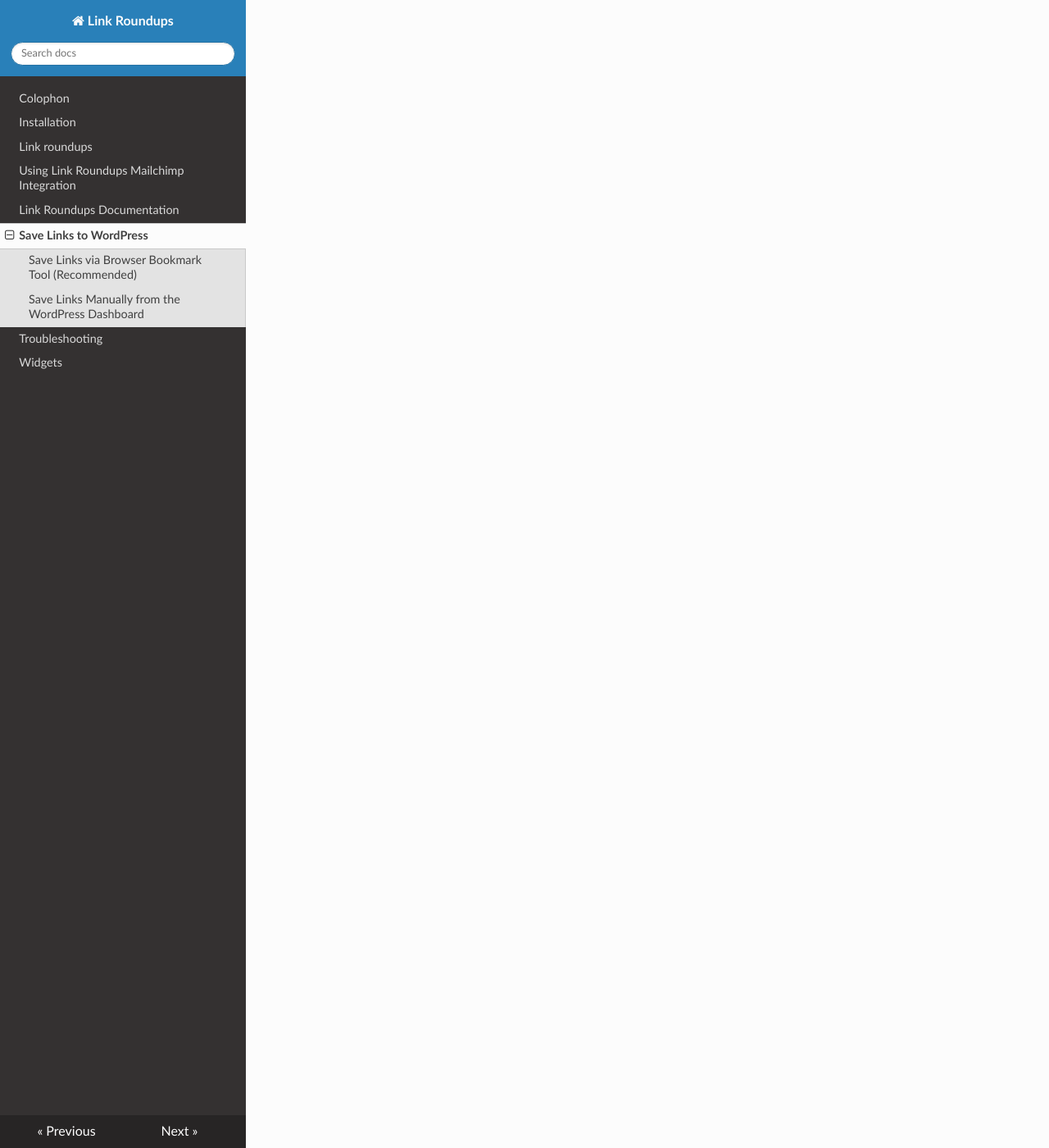
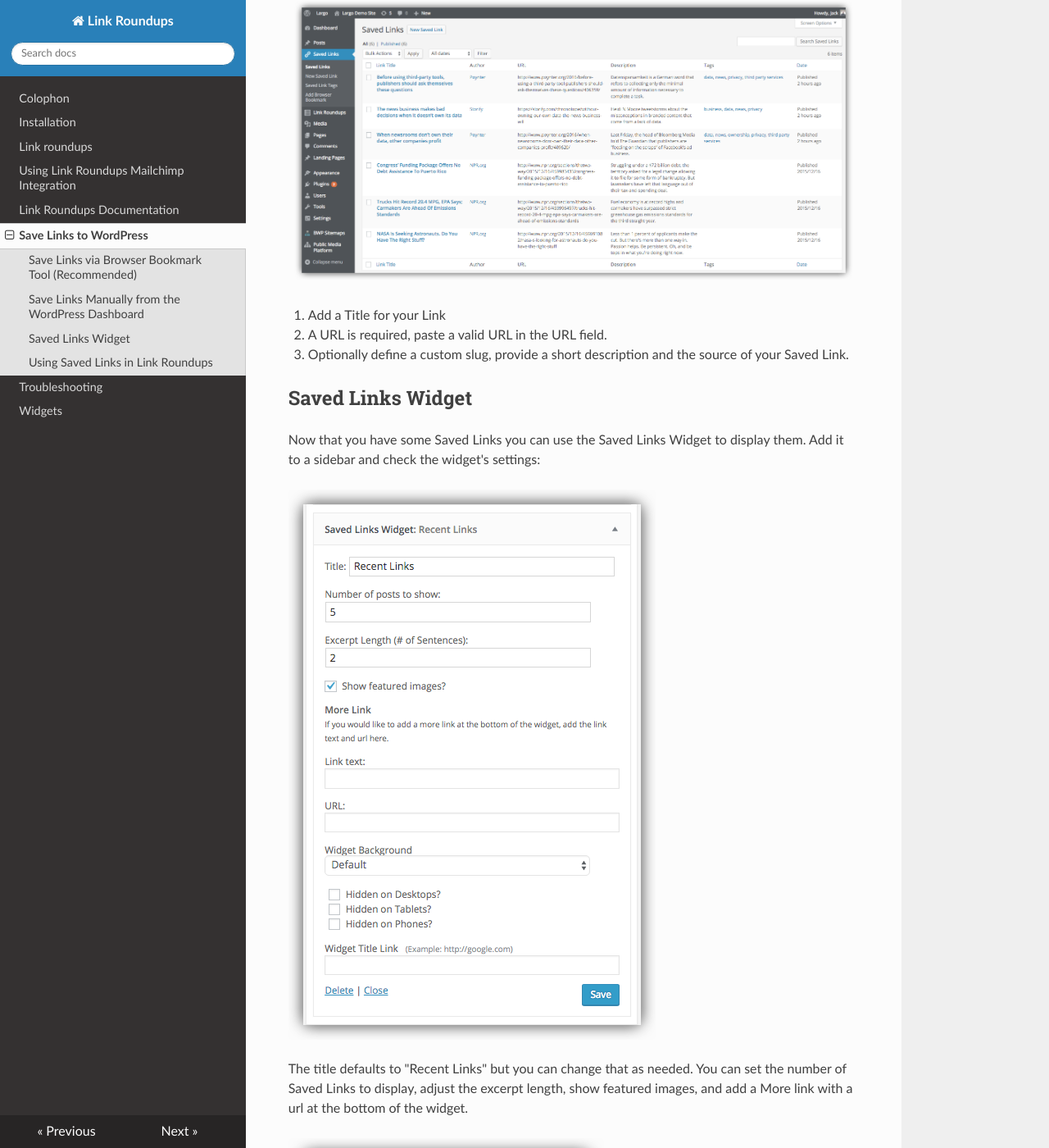
Before and after one commit to INN/link-roundups, an MkDocs documentation site: the page built from docs/saved-links.md, in a window 1280 px wide and 1400 px high, scrolled down 2335 px. Shown: the whole window at 82% size. Built offline with MkDocs 1.6.1, drawn with Linux system fonts in a browser that asks for light colours; nearby versions of some CDN libraries; some of the changed text lies outside the part shown.

Commit message:
revamp page and add missing screenshots

```diff
--- a/docs/saved-links.md
+++ b/docs/saved-links.md
@@ -5,20 +5,41 @@ Once you've [installed and activated the plugin](installation.md), you should se
 ## Save Links via Browser Bookmark Tool (Recommended)
 
 1. Under Saved Links, navigate to Add Browser Bookmark (Save to Site)
+
+![installing Save to Site bookmarklet in WordPress](img/save-to-site-bookmarklet-page.png)
+
 2. Install by dragging on to the bookmark bar of your preferred web browser.
+
+![Save to Site bookmarklet installed in a browser toolbar](img/save-to-site-bookmarklet-in-browser.png)
+
 3. Test by finding a great internet link and clicking your bookmark.
-4. A popup will appear (you may need to adjust your browser settings to allow the popup to be displayed) with a new Saved Link screen. If you're not logged in to your WordPress site, a login screen will appear before you're passed through. The Save to Site Bookmark Tool attempts to prefill **Title**, **URL** and **Source** information -- saving you time! It will even attempt to grab a **featured image** and import that to WordPress (featured images are still a beta feature and we have improvements planned for this soon)
+
+4. A popup will appear (you may need to adjust your browser settings to allow the popup to be displayed) with a new Saved Link screen. If you're not logged in to your WordPress site, a login screen will appear before you're passed through. The Save to Site Bookmark Tool attempts to prefill **Title**, **URL** and **Source** information -- saving you time! It will even attempt to grab a **featured image** and import that to WordPress (featured images are still a beta feature and we have improvements planned for this soon).
+
+![Saving a link to a story in the Saved Links bookmarklet popup screen](img/new-saved-link-npr.png)
+
 5. **Publish** your Saved Link and resume normal web browsing.
 
 ## Save Links Manually from the WordPress Dashboard
 
 1. In WordPress find Saved Links in the main menu and navigate to New Saved Link.
+
+![Saved links area of the WordPress dashboard](img/all-saved-links.png)
+
 2. Add a Title for your Link
 3. A URL is required, paste a valid URL in the URL field.
 3. Optionally define a custom slug, provide a short description and the source of your Saved Link.
 
-![Link Roundups This!](img/argo-links-menu.png)
+## Saved Links Widget
 
-![Screenshot showing the Link Roundups This! bookmarklet in use](img/bookmarklet-popup.png)
+Now that you have some Saved Links you can use the Saved Links Widget to display them. Add it to a sidebar and check the widget's settings:
 
-![Screenshot showing the Link Roundups area of the WordPress dashboard](img/links-dashboard.png)
+![Saved links widget settings](img/saved-links-widget.png)
+
+The title defaults to "Recent Links" but you can change that as needed. You can set the number of Saved Links to display, adjust the excerpt length, show featured images, and add a More link with a url at the bottom of the widget.
+
+![Saved Links widget displayed in a sidebar](img/recent-links-sidebar.png)
+
+## Using Saved Links in Link Roundups
+
+Now that you have some Saved Links you can use them in Link Roundups posts which display like other posts on your site. If you have a MailChimp account for your email newsletter, you can also easily publish Link Roundup posts as MailChimp campaigns from your WordPress dashboard.
```
Also changed, not shown: docs/img/all-saved-links.png (added), docs/img/edit-saved-links.png (deleted), docs/img/new-saved-link-npr.png (added), docs/img/new-saved-link-screen.png (added), docs/img/recent-links-sidebar.png (added), docs/img/save-to-site-bookmarklet-in-browser.png (added), docs/img/save-to-site-bookmarklet-page.png (added), docs/img/saved-links-widget.png (added).
